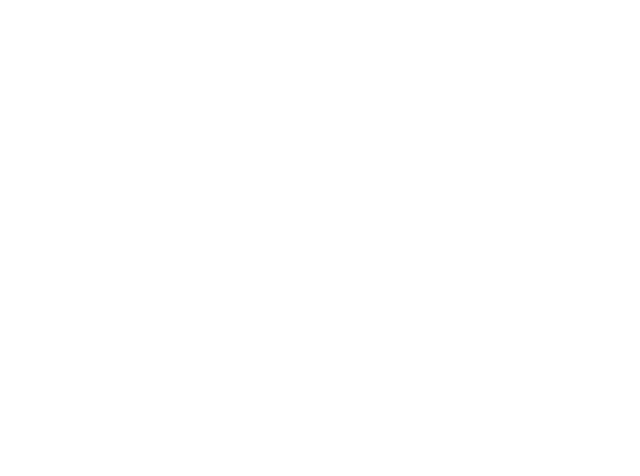
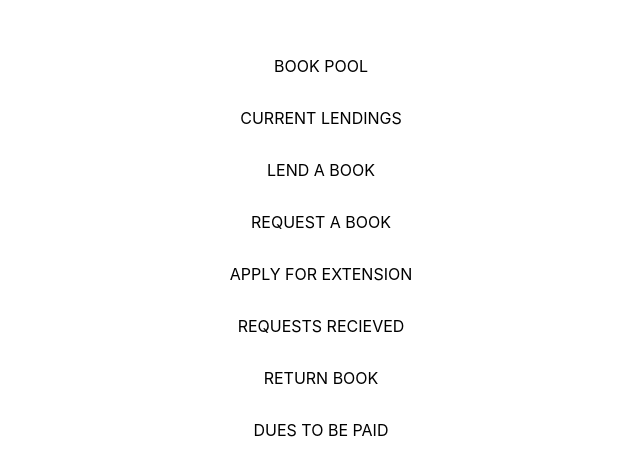
Before and after one commit to amalnj4858/BookExchangePortal, a React (Create React App) app: page /userslanding in a window 1280 px wide. Before the commit this address had no page. Shown: the part 152-628 px from the top of the page, without its empty margins (319-959 px from the left). Built offline with nearby package versions, Linux system fonts and the light colour scheme.

Commit message:
starting with users landing page

```diff
--- a/src/App.js
+++ b/src/App.js
@@ -2,13 +2,15 @@ import "./App.css";
 import { Routes, Route } from "react-router";
 import Signuppage from "./Pages/Signuppage";
 import Signinpage from "./Pages/Signinpage";
+import UserLandingPage from "./Pages/UserLandingPage";
 
 const App = () => {
   return (
     <div className="App">
       <Routes>
+        <Route path="/userslanding" element={<UserLandingPage />} />
+        <Route path="/signup" element={<Signuppage />} />
         <Route path="/" element={<Signinpage />} />
-        <Route path="/signup" element={<Signuppage />} />
       </Routes>
     </div>
   );
--- /dev/null
+++ b/src/Components/LandingPageOptions.js
@@ -0,0 +1,24 @@
+import React from "react";
+import styled from "styled-components";
+
+const LandingPageOptionsStyled = styled.div`
+  display: flex;
+  flex-direction: column;
+`;
+
+const LandingPageOptions = () => {
+  return (
+    <LandingPageOptionsStyled>
+      <p>BOOK POOL</p>
+      <p>CURRENT LENDINGS</p>
+      <p>LEND A BOOK</p>
+      <p>REQUEST A BOOK</p>
+      <p>APPLY FOR EXTENSION</p>
+      <p>REQUESTS RECIEVED</p>
+      <p>RETURN BOOK</p>
+      <p>DUES TO BE PAID</p>
+    </LandingPageOptionsStyled>
+  );
+};
+
+export default LandingPageOptions;
--- a/src/Components/Signinform.js
+++ b/src/Components/Signinform.js
@@ -2,6 +2,7 @@ import axios from "axios";
 import React, { useState } from "react";
 import styled from "styled-components";
 import { Link } from "react-router-dom";
+import { useNavigate } from "react-router-dom";
 
 const SigninformStyled = styled.div`
   height: 30rem;
@@ -24,9 +25,10 @@ const SigninformStyled = styled.div`
   }
 `;
 
-const Signinform = () => {
+const Signinform = ({ history }) => {
   const [email, setEmail] = useState(null);
   const [password, setPassword] = useState(null);
+  const navigate = useNavigate();
 
   const onSubmit = (e) => {
     e.preventDefault();
@@ -43,8 +45,10 @@ const Signinform = () => {
     axios
       .post(`http://localhost:8080/users/signin`, user)
       .then((res) => {
-        if (res.data == "Authorised") alert("welcome");
-        else alert(res.data);
+        if (res.data == "Authorised") {
+          alert("welcome");
+          navigate("userslanding");
+        } else alert(res.data);
       })
       .catch((e) => {
         alert(e.message);
--- a/src/Components/Signupform.js
+++ b/src/Components/Signupform.js
@@ -1,6 +1,7 @@
 import axios from "axios";
 import React, { useState } from "react";
 import styled from "styled-components";
+import { useNavigate } from "react-router-dom";
 
 const SignupformStyled = styled.div`
   height: 30rem;
@@ -23,13 +24,14 @@ const SignupformStyled = styled.div`
   }
 `;
 
-const Signupform = () => {
+const Signupform = ({ history }) => {
   const [name, setName] = useState(null);
   const [phone, setPhone] = useState(null);
   const [email, setEmail] = useState(null);
   const [address, setAddress] = useState(null);
   const [password, setPassword] = useState(null);
   const [confirmPassword, setConfirmPassword] = useState(null);
+  const navigate = useNavigate();
 
   const onSubmit = (e) => {
     e.preventDefault();
@@ -59,9 +61,11 @@ const Signupform = () => {
       .post(`http://localhost:8080/users`, user)
       .then((res) => {
         alert("success");
+        navigate("/userslanding", { replace: true });
       })
       .catch((e) => {
-        alert(e.message);
+        alert("duplicate phone/email");
+        return;
       });
   };
   return (
--- /dev/null
+++ b/src/Pages/UserLandingPage.js
@@ -0,0 +1,19 @@
+import React from "react";
+import styled from "styled-components";
+import LandingPageOptions from "../Components/LandingPageOptions";
+
+const UserLandingPageStyled = styled.div`
+  display: flex;
+  justify-content: center;
+  align-items: center;
+  height: 100%;
+`;
+const UserLandingPage = () => {
+  return (
+    <UserLandingPageStyled>
+      <LandingPageOptions />
+    </UserLandingPageStyled>
+  );
+};
+
+export default UserLandingPage;
```
